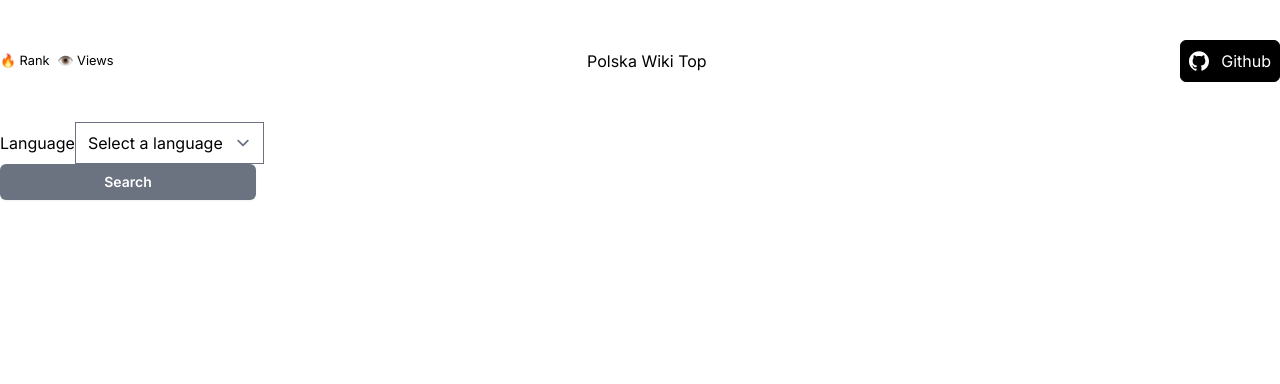
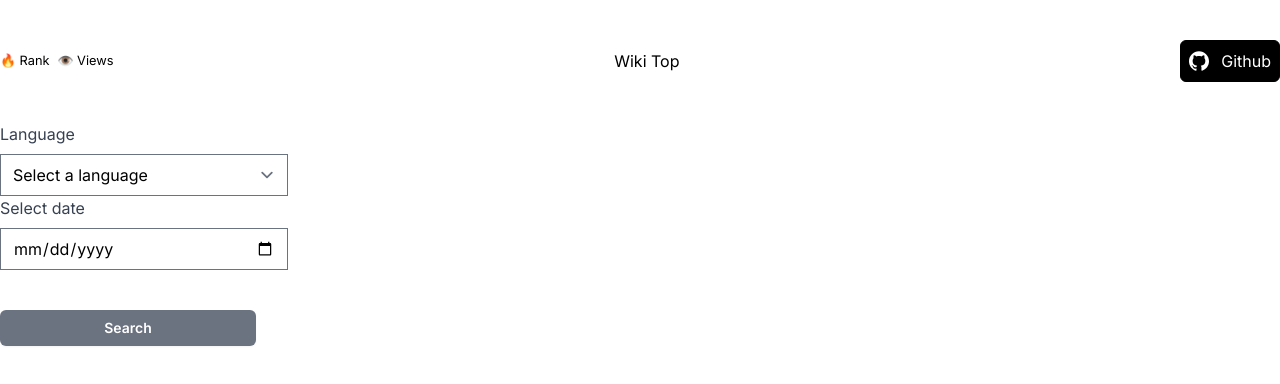
Before and after one commit to herol3oy/wiki-top, a Next.js app: page / in a window 1280 px wide. Shown: the top 384 px of the page. Built offline with nearby package versions, Linux system fonts and the light colour scheme.

Commit message:
refactor base code

```diff
--- a/app/[article]/page.tsx
+++ /dev/null
@@ -1,37 +0,0 @@
-import Link from 'next/link'
-import { chromium } from 'playwright'
-
-export default async function ArticlePage({
-  params,
-}: {
-  params: { article: string }
-}) {
-  const slug = params.article
-
-  const browser = await chromium.launch({
-    headless: true,
-  })
-  const context = await browser.newContext()
-  const page = await context.newPage()
-
-  await page.goto(`https://pl.wikipedia.org/wiki/${slug}`)
-
-  const firstParagraph = await page.$eval(
-    '.mw-parser-output > p',
-    (element) => element.textContent,
-  )
-
-  await context.close()
-  await browser.close()
-
-  return (
-    <>
-      <Link href={`https://pl.wikipedia.org/wiki/${slug}`}>
-        {`https://pl.wikipedia.org/wiki/${slug}`}
-      </Link>
-
-      <hr />
-      <p>{firstParagraph}</p>
-    </>
-  )
-}
--- a/app/language/page.tsx
+++ /dev/null
@@ -1,22 +0,0 @@
-import ArticleCard from '@/components/ArticleCard'
-import { Article } from '@/types/data'
-import requestArticles from '@/utils/request-articles'
-
-interface LanguagePageProps {
-  searchParams: { lang: string }
-}
-
-async function LanguagePage({ searchParams }: LanguagePageProps) {
-  const language = searchParams.lang
-  const articles = await requestArticles(language)
-
-  return (
-    <section className="grid grid-cols-2 gap-2 md:grid-cols-4">
-      {articles.map((article: Article) => (
-        <ArticleCard key={article.article} article={article} />
-      ))}
-    </section>
-  )
-}
-
-export default LanguagePage
--- a/app/layout.tsx
+++ b/app/layout.tsx
@@ -9,8 +9,8 @@ import GithubIcon from '@/components/icons/GithubIcon'
 const inter = Inter({ subsets: ['latin'] })
 
 export const metadata: Metadata = {
-  title: 'Create Next App',
-  description: 'Generated by create next app',
+  title: 'Wiki Top',
+  description: 'Wiki Top Articles',
 }
 
 export default function RootLayout({
@@ -26,10 +26,10 @@ export default function RootLayout({
             <small>🔥 Rank</small>
             <small>👁️ Views</small>
           </section>
-          <Link href="/">Polska Wiki Top</Link>
+          <Link href="/">Wiki Top</Link>
           <Link
             className="flex w-fit cursor-pointer gap-3 rounded-md border border-black bg-black fill-white p-2 text-white transition-all duration-300 hover:bg-white hover:fill-black hover:text-black"
-            href="https://github.com/herol3oy/kartly"
+            href="https://github.com/herol3oy/wiki-top"
             target="_blank"
           >
             <GithubIcon />
--- /dev/null
+++ b/app/wikiTopArticles/page.tsx
@@ -0,0 +1,37 @@
+import ArticleCard from '@/components/ArticleCard'
+import { Article } from '@/types/data'
+import requestArticles from '@/utils/request-articles'
+
+interface LanguagePageProps {
+  searchParams: { lang: string; day: string; month: string; year: number }
+}
+
+async function LanguagePage({ searchParams }: LanguagePageProps) {
+  const language = searchParams.lang
+  const day = searchParams.day
+  const month = searchParams.month
+  const year = searchParams.year
+
+  const firstColumnarticles = await requestArticles({
+    language,
+    day,
+    month,
+    year,
+  })
+
+  return (
+    <main className="flex gap-5">
+      <div className="grid w-full grid-cols-1 gap-2 md:grid-cols-4">
+        {firstColumnarticles.map((article: Article) => (
+          <ArticleCard
+            key={article.article}
+            article={article}
+            lang={language}
+          />
+        ))}
+      </div>
+    </main>
+  )
+}
+
+export default LanguagePage
--- a/components/ArticleCard.tsx
+++ b/components/ArticleCard.tsx
@@ -4,16 +4,18 @@ import { Article } from '@/types/data'
 
 interface ArticleCardProps {
   article: Article
+  lang: string
 }
 
-function ArticleCard({ article }: ArticleCardProps) {
+function ArticleCard({ article, lang }: ArticleCardProps) {
   return (
     <Link
-      className="rounded bg-blue-300 p-5 transition hover:-translate-y-1 hover:shadow-lg"
-      href={`/${article.article}`}
+      className="border border-slate-900 p-5 text-slate-500 transition hover:-translate-y-1 hover:bg-slate-900 hover:text-purple-200 hover:shadow-lg"
+      href={`https://${lang}.wikipedia.org/wiki/${article.article}`}
+      target="_blank"
       key={article.article}
     >
-      <h1 className="truncate text-lg">{article.article}</h1>
+      <h1 className="truncate text-lg font-bold">{article.article}</h1>
       <section className="flex gap-5">
         <small>🔥 {article.rank}</small>
         <small>👁️ {article.views}</small>
--- a/components/SelectForm.tsx
+++ b/components/SelectForm.tsx
@@ -4,22 +4,26 @@ import { useRouter } from 'next/navigation'
 import { useEffect, useState } from 'react'
 
 import { Language } from '@/types/language'
+import { formatDate, getYesterdayDate } from '@/utils/format-dates'
 
 function SelectForm() {
   const [language, languageSet] = useState('')
-  const [disabledSearch, setDisabledSearch] = useState(false)
+  const [selectedDate, selectedDateSet] = useState('')
+  const [disabledSearch, disabledSearchSet] = useState(false)
   const router = useRouter()
 
   useEffect(() => {
-    if (!language.length) {
-      setDisabledSearch(true)
+    if (!language.length || !selectedDate.length) {
+      disabledSearchSet(true)
     } else {
-      setDisabledSearch(false)
+      disabledSearchSet(false)
     }
-  }, [language])
+  }, [language, selectedDate])
 
   const getUrl = (lang: string) => {
-    return `/language?lang=${lang}`
+    const { selectedDay, selectedMonth, selectedYear } =
+      formatDate(selectedDate)
+    return `/wikiTopArticles?lang=${lang}&day=${selectedDay}&month=${selectedMonth}&year=${selectedYear}`
   }
 
   const handleSubmit = async (event: React.FormEvent<HTMLFormElement>) => {
@@ -30,8 +34,10 @@ function SelectForm() {
   }
 
   return (
-    <form onSubmit={handleSubmit} method="GET">
-      <label htmlFor="language">Language</label>
+    <form className="flex flex-col gap-10" onSubmit={handleSubmit} method="GET">
+      <div className="">
+        <label className="flex w-72 flex-col gap-2" htmlFor="language">
+          <span className="text-gray-700">Language</span>
           <select
             value={language}
             onChange={(e) => languageSet(e.target.value)}
@@ -45,10 +51,21 @@ function SelectForm() {
               </option>
             ))}
           </select>
+        </label>
 
-      <div className="flex w-auto flex-col">
+        <label className="flex w-72 flex-col gap-2" htmlFor="date">
+          <span className="text-gray-700">Select date</span>
+          <input
+            type="date"
+            value={selectedDate}
+            max={getYesterdayDate()}
+            onChange={(e) => selectedDateSet(e.target.value)}
+          />
+        </label>
+      </div>
+
       <button
-          className={`h-fit max-h-fit w-64 rounded-md px-3 py-2 text-sm font-semibold text-white shadow-sm ${
+        className={`h-fit max-h-fit w-64 rounded-md px-3 py-2 text-sm font-semibold text-white shadow-sm transition ${
           disabledSearch
             ? 'cursor-not-allowed bg-gray-500'
             : 'bg-slate-900 hover:bg-slate-500 focus-visible:outline focus-visible:outline-2 focus-visible:outline-offset-2 focus-visible:outline-slate-600'
@@ -58,7 +75,6 @@ function SelectForm() {
       >
         Search
       </button>
-      </div>
     </form>
   )
 }
--- a/utils/format-dates.ts
+++ b/utils/format-dates.ts
@@ -1,9 +1,22 @@
-const currentYear = new Date().getFullYear()
-const currentMonth = new Date().getMonth() + 1
-const formattedMonth = currentMonth.toString().padStart(2, '0')
-const today = new Date()
-today.setDate(today.getDate() - 1)
-const previousDay = today.getDate()
-const formattedPreviousDay = previousDay.toString().padStart(2, '0')
+export function getYesterdayDate() {
+  const today = new Date()
+  const yesterday = new Date(today)
+  yesterday.setDate(today.getDate() - 1)
 
-export { currentYear, formattedMonth, formattedPreviousDay }
+  const year = yesterday.getFullYear()
+  const month = String(yesterday.getMonth() + 1).padStart(2, '0')
+  const day = String(yesterday.getDate()).padStart(2, '0')
+
+  return `${year}-${month}-${day}`
+}
+
+export const formatDate = (selectedDate: string) => {
+  const date = new Date(selectedDate)
+
+  const selectedDay = date.getDate().toString().padStart(2, '0')
+  const month = date.getMonth() + 1
+  const selectedMonth = month.toString().padStart(2, '0')
+  const selectedYear = date.getFullYear()
+
+  return { selectedDay, selectedMonth, selectedYear }
+}
```
Also changed, not shown: constance/create-url.ts (+7 -10 lines), utils/request-articles.ts (+16 -11 lines), app/wikiTopArticles/loading.tsx (renamed from app/language/loading.tsx). Lines whose indentation alone changed are shown as unchanged.
